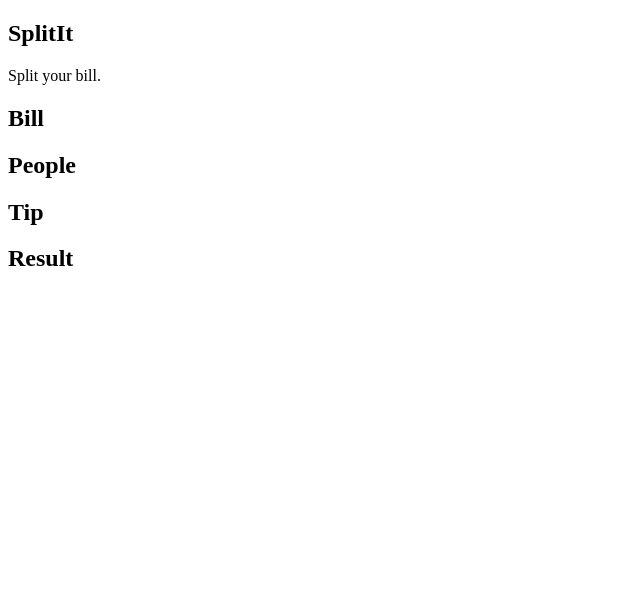
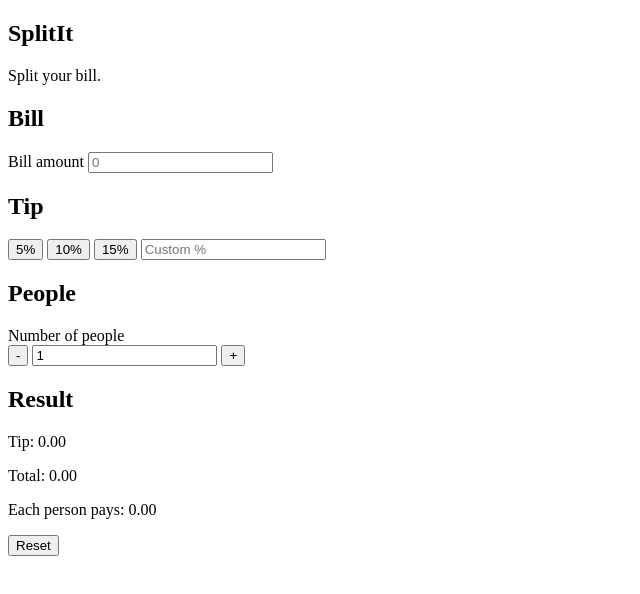
Before and after one commit to NikhilKshub/SplitIt, a plain HTML site: page index.html in a window 1280 px wide. Shown: the whole page, without its empty margins (0-640 px from the left). Drawn offline with Linux system fonts and the light colour scheme.

Commit message:
temp colors, sections html

```diff
--- a/index.html
+++ b/index.html
@@ -4,34 +4,52 @@
     <meta charset="UTF-8">
     <meta name="viewport" content="width=device-width, initial-scale=1.0">
     <title>SplitIt</title>
+    <link rel="preconnect" href="https://fonts.googleapis.com">
+    <link rel="preconnect" href="https://fonts.gstatic.com" crossorigin>
+    <link href="https://fonts.googleapis.com/css2?family=Bungee&family=Karla:ital,wght@0,200..800;1,200..800&family=Plus+Jakarta+Sans:ital,wght@0,200..800;1,200..800&display=swap" rel="stylesheet">
     <link rel="stylesheet" href="style.css">
 </head>
 
 <body>
     <main>
         <article class="card">
-
             <header>
                 <h1>SplitIt</h1>
                 <p>Split your bill.</p>
             </header>
 
-        </article>
-
-
             <section id="bill-section">
                 <h2>Bill</h2>
+                <label for="bill">Bill amount</label>
+                <input type="number" id="bill" placeholder="0">
             </section>
+
+            <section id="tip-section">
+                <h2>Tip</h2>
+                <button class="tip-btn" data-tip="5">5%</button>
+                <button class="tip-btn" data-tip="10">10%</button>
+                <button class="tip-btn" data-tip="15">15%</button>
+                <input type="number" id="custom-tip" placeholder="Custom %">
+            </section>
+
             <section id="people-section">
                 <h2>People</h2>
+                <label for="people">Number of people</label>
+                <div>
+                    <button id="minus">-</button>
+                    <input type="number" id="people" value="1">
+                    <button id="plus">+</button>
+                </div>
             </section>
-        <section id="tip-section">
-            <h2>Tip</h2>
-        </section>
+
             <section id="result-section">
                 <h2>Result</h2>
+                <p>Tip: <span id="tip-amount">0.00</span></p>
+                <p>Total: <span id="total-amount">0.00</span></p>
+                <p>Each person pays: <span id="per-person">0.00</span></p>
+                <button id="reset">Reset</button>
             </section>
-
+        </article>
 
 
 
--- a/style.css
+++ b/style.css
@@ -0,0 +1,8 @@
+/* temporary colors, try something different for the card and amount(me) */
+:root{
+    --bg:#f9f2d5;
+    --card:#FFFFFF;
+    --amount:#FF6B35;
+    --button:#004E64;
+    --result:#FFEECC;
+}
```
Lines whose indentation alone changed are shown as unchanged.
